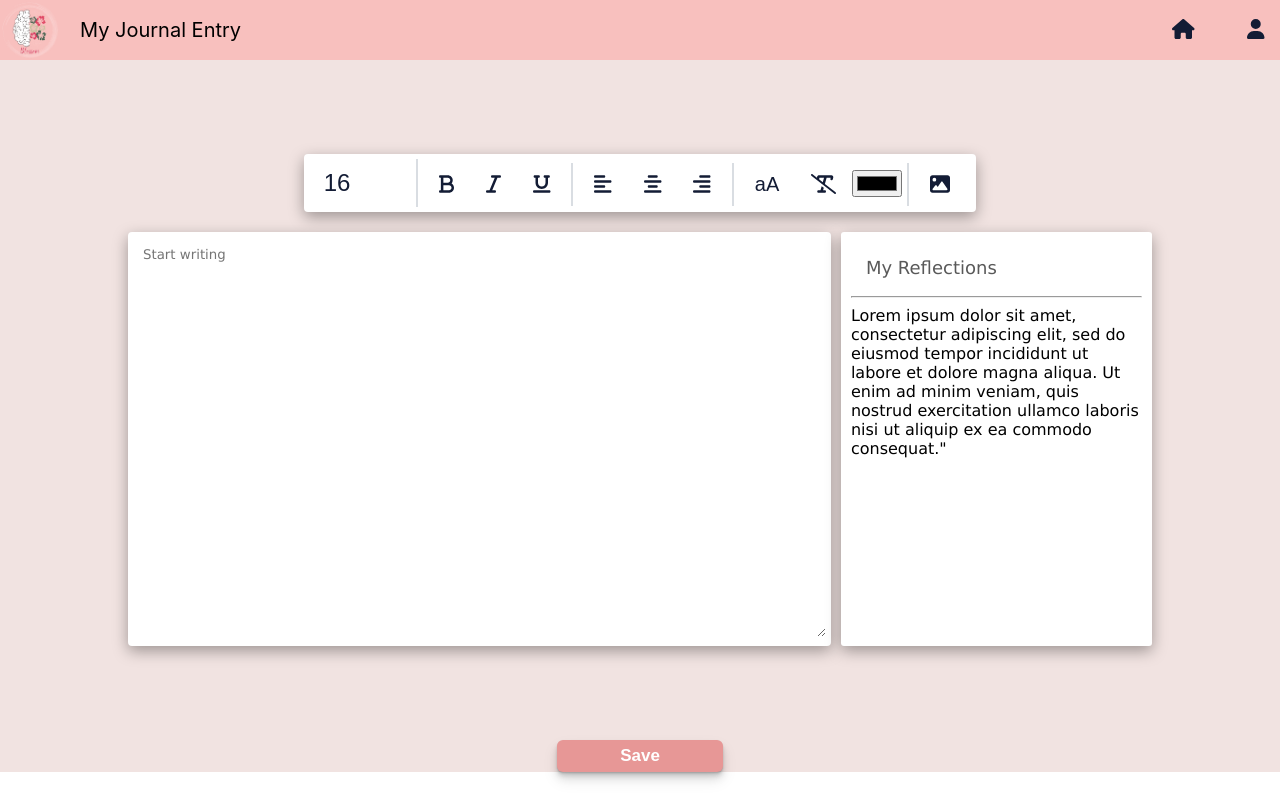
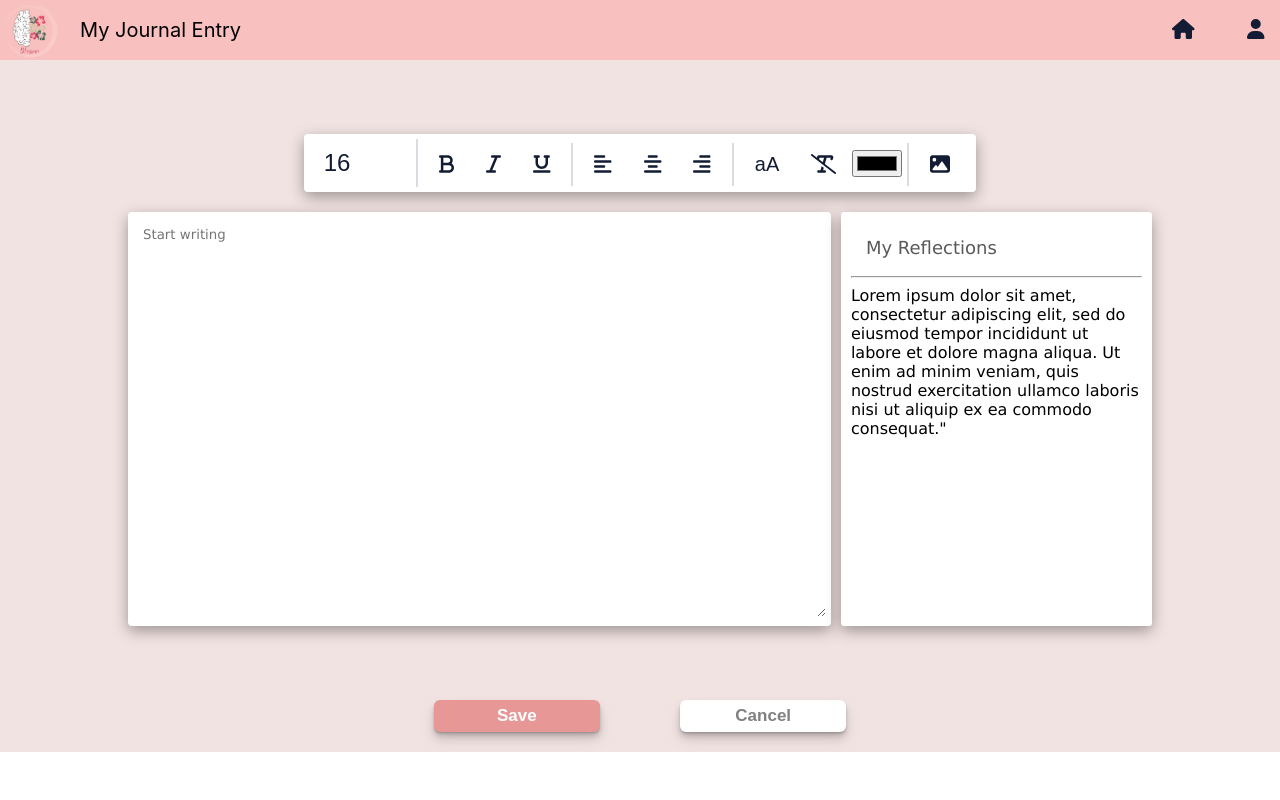
Before and after one commit to Neleac/blossom, a Next.js app: page /journal_entry in a window 1280 px wide. Built offline with nearby package versions, Linux system fonts and the light colour scheme.

Commit message:
added buttons

```diff
--- a/pages/journal_entry.js
+++ b/pages/journal_entry.js
@@ -103,6 +103,9 @@ function JournalEntry() {
                 <button type='button' className={styles.buttonstyle}>
                     Save
                 </button>
+                <button type='button' className={styles.buttonstyle2}>
+                    Cancel
+                </button>
             </div>
         </div>
 
--- a/styles/JournalEntry.module.css
+++ b/styles/JournalEntry.module.css
@@ -8,7 +8,7 @@
 
 #body {
     background: #F1E3E1;
-    height: 85vh;
+    height: 80vh;
     width: 100%;
     display: flex;
     justify-content: center;
@@ -159,7 +159,10 @@
     display: flex;
     flex-direction: row;
     justify-content: center;
+
+    padding-bottom: 20px;
     align-items: center;
+    gap: 5em;
 }
 
 .buttonstyle {
@@ -180,3 +183,22 @@
     width: 13%;
     justify-self: center;
 }
+
+.buttonstyle2 {
+    background-color: #fff;
+    padding: 0.3 rem;
+    font-size: 17px;
+    font-weight: 400;
+    line-height: 1.5;
+    font-weight: 600;
+    color: gray;
+    border-color: transparent;
+    border-radius: 0.375rem;
+    box-shadow: 0 1px 1px rgba(0,0,0,0.09),
+    0 2px 2px rgba(0,0,0,0.09),
+    0 4px 4px rgba(0,0,0,0.09),
+    0 6px 8px rgba(0,0,0,0.09),
+    0 8px 16px rgba(0,0,0,0.09);
+    width: 13%;
+    justify-self: center;
+}
```
